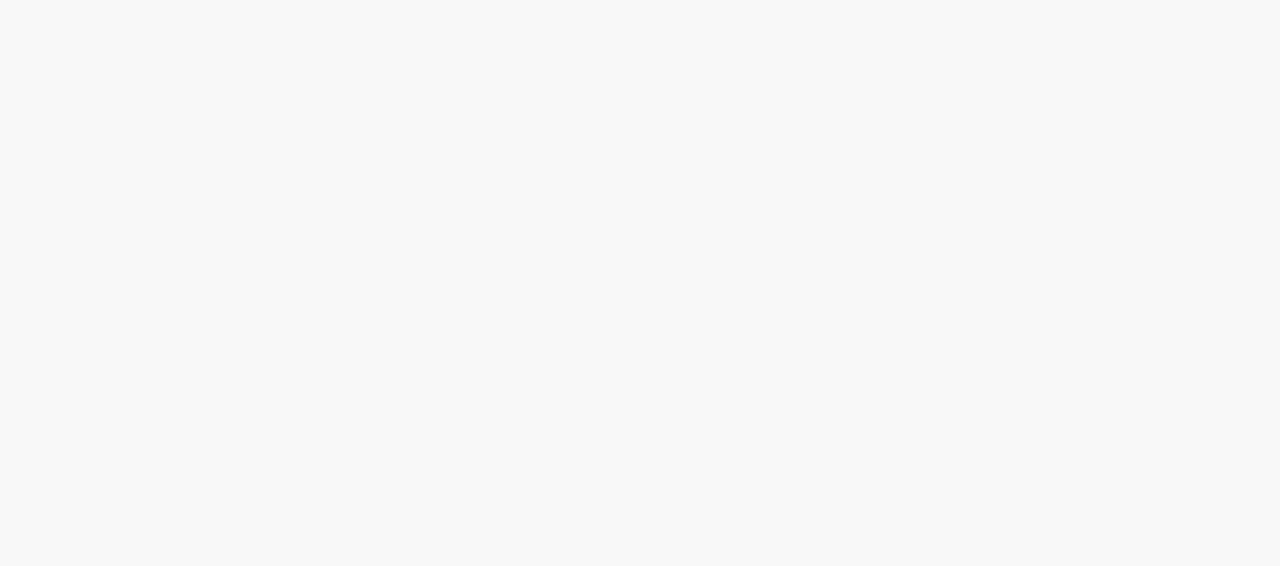
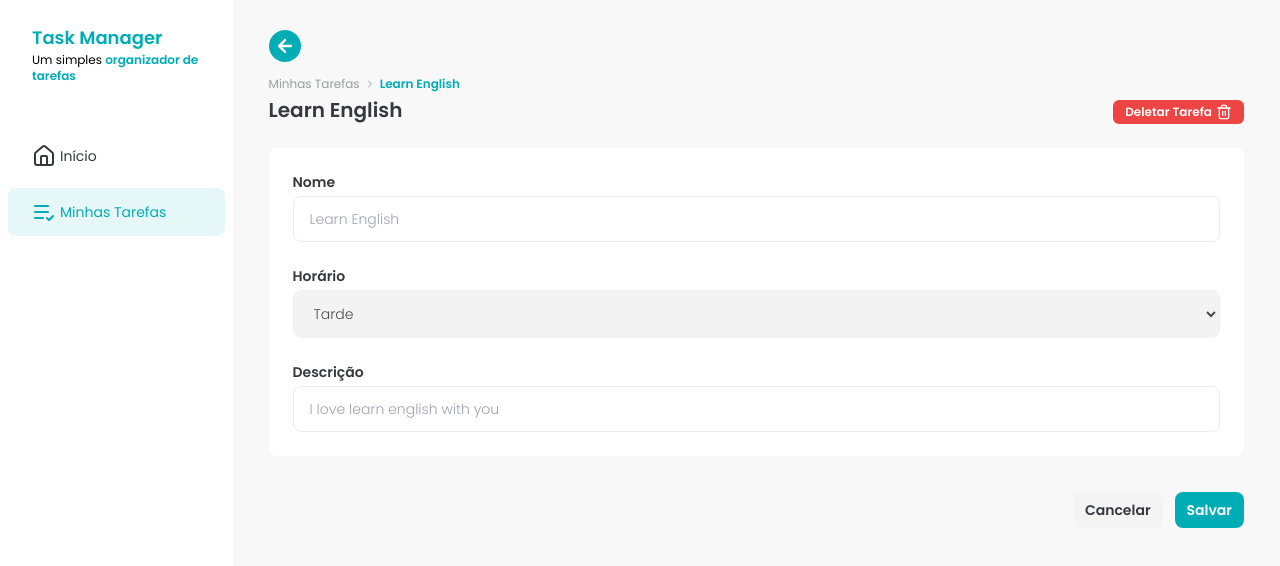
Before and after one commit to EsdrasCFF/task-manager, a React (Vite) app: page /tasks/0686ba35-7660-484a-8be5-a16aedb73e86 in a window 1280 px wide. Shown: the top 566 px of the page. Built offline with nearby package versions, Linux system fonts and the light colour scheme; data requests are answered from the project's data file.

Commit message:
feat: add inital interface of TaskDetailsPAge without logic

```diff
--- a/src/components/tasks.tsx
+++ b/src/components/tasks.tsx
@@ -71,7 +71,7 @@ export function Tasks() {
   }, [])
 
   return (
-    <div className="mx-9 mt-[70px] w-full">
+    <div className="mt-[70px] w-full px-[2.25rem]">
       {/* BUTTON AND TITLES */}
       <div className="flex justify-between">
         <div className="flex flex-col gap-1">
@@ -79,7 +79,7 @@ export function Tasks() {
           <h2 className="text-xl font-semibold text-darkBlue">Minhas Tarefas</h2>
         </div>
 
-        <div className="flex h-full items-end gap-3">
+        <div className="flex h-full items-end gap-3 self-end">
           <ButtonWithIcon
             title="Limpar Tarefas"
             icon={Trash2}
--- a/src/pages/TaskDetailsPage.tsx
+++ b/src/pages/TaskDetailsPage.tsx
@@ -1,14 +1,23 @@
+import { ArrowLeft, ChevronRight, Trash2 } from 'lucide-react'
 import { useEffect, useState } from 'react'
-import { useParams } from 'react-router-dom'
+import { useNavigate, useParams } from 'react-router-dom'
 
+import { Button } from '../components/button'
+import { ButtonWithIcon } from '../components/button-icon'
+import Input from '../components/input'
+import { InputSelect } from '../components/input-select'
+import { Sidebar } from '../components/sidebar'
 import { TaskData } from '../features/tasks/helpers/task-data'
 
 export default function TaskDetailsPage() {
   const { taskId } = useParams()
-
   const [taks, setTask] = useState<TaskData | null>(null)
 
-  console.log(taks)
+  const navigate = useNavigate()
+
+  function handleBackClick() {
+    navigate(-1)
+  }
 
   useEffect(() => {
     const fetchTaks = async () => {
@@ -22,5 +31,55 @@ export default function TaskDetailsPage() {
     fetchTaks()
   }, [taskId])
 
-  return <main></main>
+  return (
+    <div className="flex">
+      <Sidebar />
+      <main className="w-full px-[2.25rem] py-[1.875rem]">
+        {/* HEADER */}
+        <div className="flex w-full justify-between">
+          <div className="flex flex-col">
+            <button className="mb-4 w-fit rounded-full bg-primary p-1.5" onClick={handleBackClick}>
+              <ArrowLeft size={20} className="text-white" strokeWidth={3} />
+            </button>
+
+            <div className="flex items-center text-xs">
+              <p
+                className="leading-none text-textGray hover:cursor-pointer"
+                onClick={handleBackClick}
+              >
+                Minhas Tarefas
+              </p>
+              <ChevronRight size={12} className="mx-1 text-textGray" />
+              <span className="font-semibold capitalize leading-none text-primary">
+                {taks?.title}
+              </span>
+            </div>
+
+            <p className="mt-1.5 text-xl font-semibold capitalize text-darkBlue">{taks?.title}</p>
+          </div>
+
+          <ButtonWithIcon
+            icon={Trash2}
+            title="Deletar Tarefa"
+            className="self-end"
+            variant="destructive"
+          />
+        </div>
+
+        {/* MAIN */}
+        <div className="mt-6 flex w-full flex-col gap-6 rounded-lg bg-white p-6">
+          <Input label="Nome" placeholder={taks?.title} id="title" />
+          <InputSelect id="period" label="Horário" value={taks?.time} disabled />
+          <Input label="Descrição" placeholder={taks?.description} id="description" />
+        </div>
+
+        <div className="mt-9 flex w-full justify-end gap-3">
+          <Button className="w-fit" variant="secondary">
+            Cancelar
+          </Button>
+          <Button className="w-fit"> Salvar </Button>
+        </div>
+      </main>
+    </div>
+  )
 }
```
